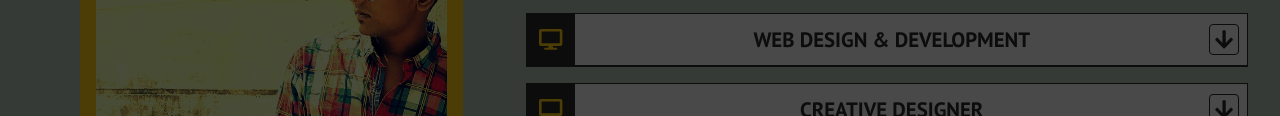
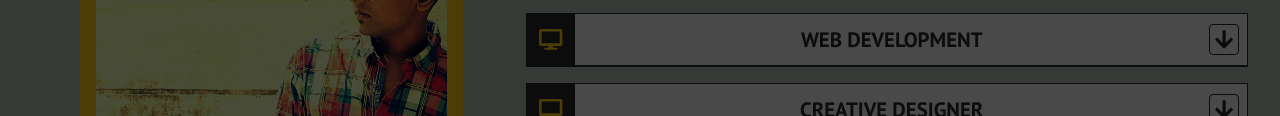
Before and after one commit to Abhinashmallick/jquery01, a plain HTML site: page index.html in a window 1280 px wide. Shown: the part 3760-3876 px from the top of the page. Drawn offline with Linux system fonts and the light colour scheme.

Commit message:
Update index.html

```diff
--- a/index.html
+++ b/index.html
@@ -376,7 +376,7 @@
 			 		<div class="accordion_icon">
 			 			<i class="fas fa-desktop"></i>
 			 		</div>
-			 		<h4 class="accordion_title">web design &amp; development</h4>
+			 		<h4 class="accordion_title">web development</h4>
 			 		<div class="accordion_btn">
 			 			<i class="fas fa-arrow-down"></i>
 			 		</div>
```
